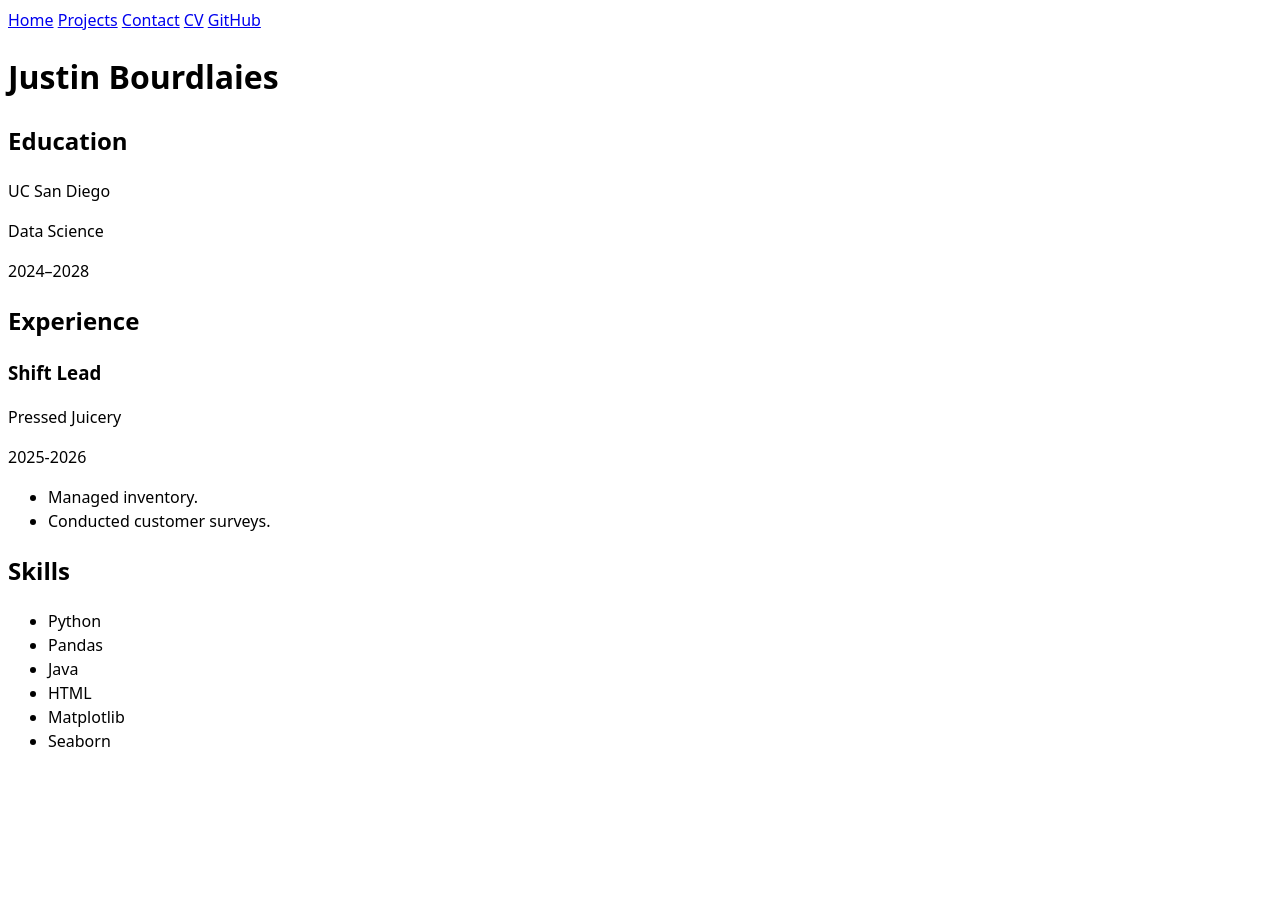
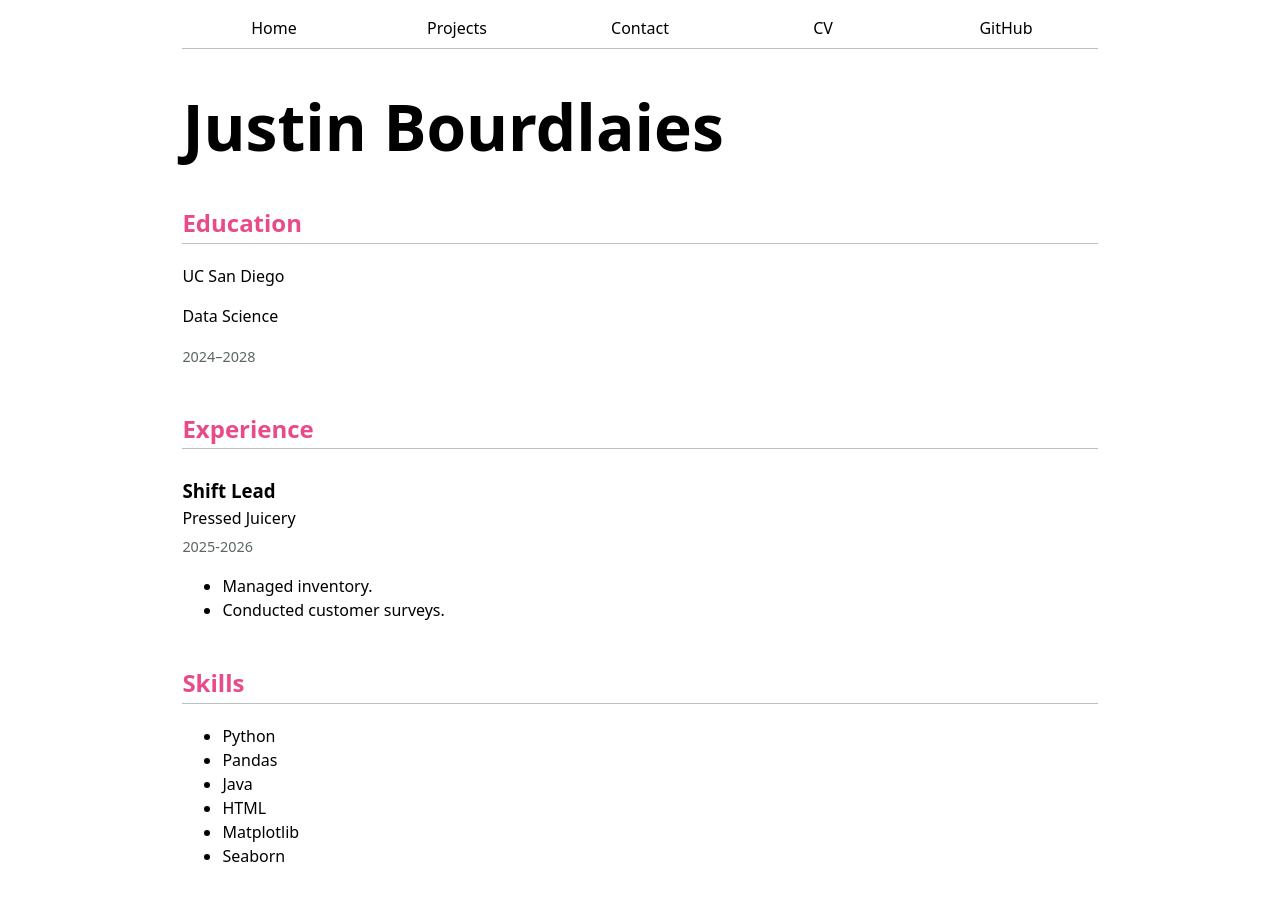
Before and after one commit to jbourdlaies/portfolio, a plain HTML site: page cv/index.html in a window 1280 px wide. Before the commit the page ends 800 px from the top, so only its background shows below. Drawn offline with Linux system fonts and the light colour scheme.

Commit message:
Styling with css

```diff
--- a/style.css
+++ b/style.css
@@ -1,10 +1,122 @@
+html {
+  --color-accent: oklch(65% 50% 0);
+  accent-color: var(--color-accent);
+}
+
 body {
   /* Set line height to 1.5 times the font size
-	   and use the OS’s UI font as the website font
-	 */
+     and use the OS’s UI font as the website font
+   */
   font: 100%/1.5 system-ui;
+
+  max-width: 100ch;
+  margin-inline: max(1em, (100% - 100ch) / 2);
 }
 
-img {
-  max-width: 100px;
+nav {
+  display: flex;
+  margin-bottom: 1em;
+  border-bottom: 1px solid oklch(80% 3% 200);
 }
+
+nav a {
+  flex: 1;
+  text-decoration: none;
+  color: inherit;
+  text-align: center;
+  padding: 0.5em;
+}
+
+nav a.current {
+  border-bottom: 0.4em solid oklch(80% 3% 200);
+  padding-bottom: 0.1em;
+}
+
+nav a:hover {
+  border-bottom: 0.4em solid var(--color-accent);
+}
+
+input,
+textarea,
+button {
+  font: inherit;
+}
+
+form {
+  display: grid;
+  grid-template-columns: auto 1fr;
+  gap: 1em;
+}
+
+form label {
+  display: grid;
+  grid-column: 1 / -1;
+  grid-template-columns: subgrid;
+}
+
+form button {
+  grid-column: 1 / -1;
+}
+
+.projects {
+  display: grid;
+  grid-template-columns: repeat(auto-fill, minmax(15em, 1fr));
+  gap: 1em;
+}
+
+.projects article {
+  display: grid;
+  grid-template-rows: subgrid;
+  grid-row: span 3;
+}
+
+.projects h2 {
+  margin: 0;
+}
+
+h1 {
+  font-size: 400%;
+}
+
+h1,
+h2,
+h3,
+h4,
+h5,
+h6 {
+  line-height: 1.1;
+  text-wrap: balance;
+}
+
+
+
+body > section {
+  margin-block: 3em;
+}
+
+body > section > h2 {
+  color: var(--color-accent);
+  border-bottom: 1px solid oklch(80% 3% 200);
+  padding-bottom: 0.25em;
+}
+
+body > h1 {
+  margin-bottom: 0.5em;
+}
+
+section article {
+  margin-block: 2em;
+}
+
+section article h3 {
+  margin-bottom: 0.25em;
+}
+
+section article p {
+  margin-block: 0.25em;
+}
+
+time {
+  color: oklch(50% 3% 200);
+  font-size: 0.9em;
+}
```
